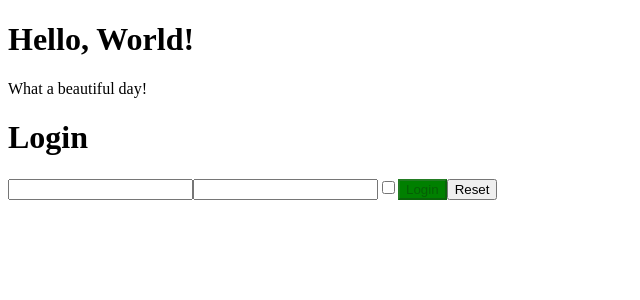
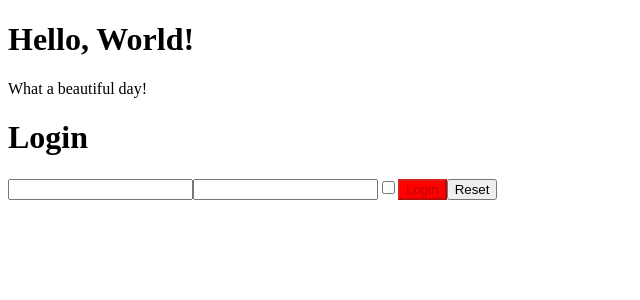
Before and after one commit to DavidePuziello/react-exercises, a React (Create React App) app: page / in a window 1280 px wide. Shown: the top 300 px of the page, without its empty margins (0-640 px from the left). Built offline with nearby package versions, Linux system fonts and the light colour scheme.

Commit message:
Feat: Exercise Update

```diff
--- a/src/Login.js
+++ b/src/Login.js
@@ -38,7 +38,7 @@ export class Login extends React.Component {
 
     render() {
         const LoginStyle = {
-            backgroundColor: this.state.password.length > 8 ? "red" : "green"
+            backgroundColor: this.state.password.length > 8 ? "green" : "red"
         }
 
         return <>
```
